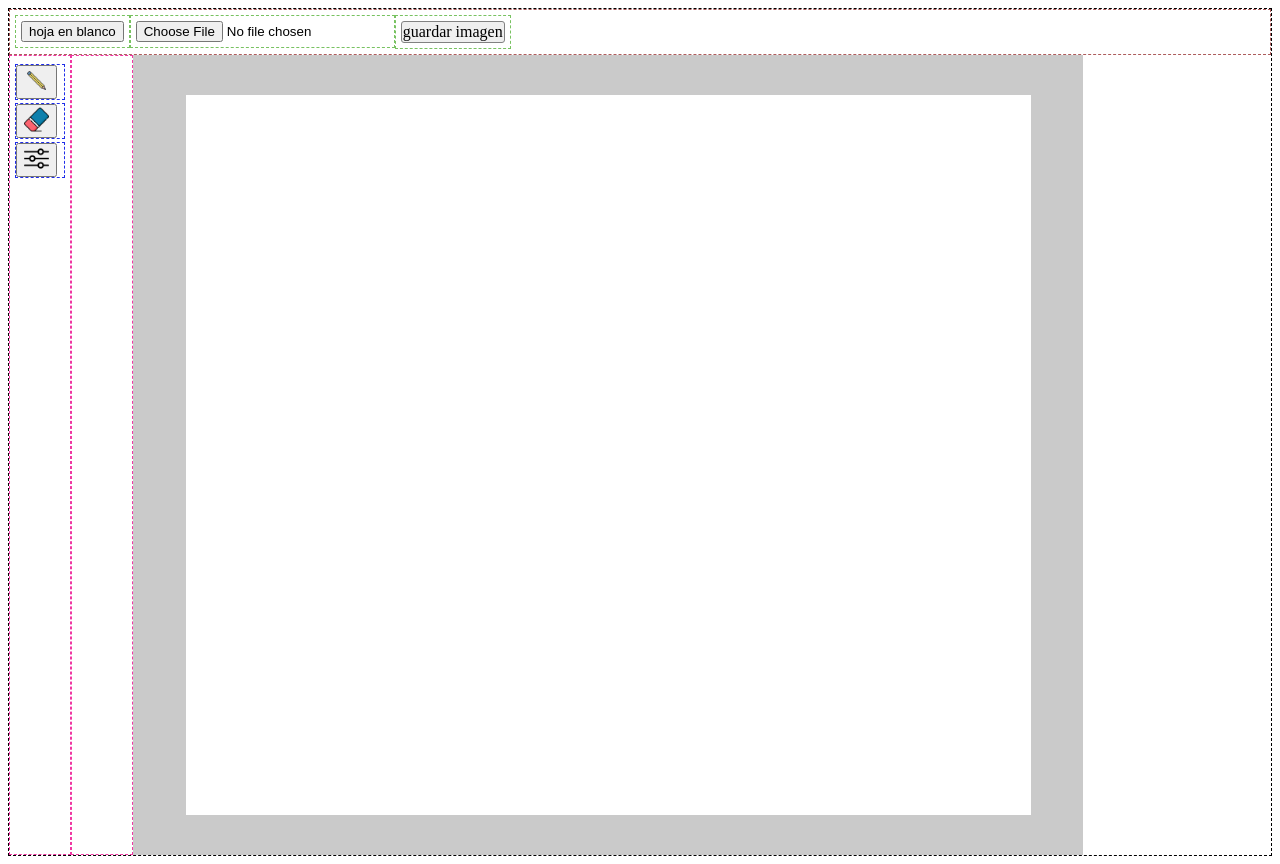
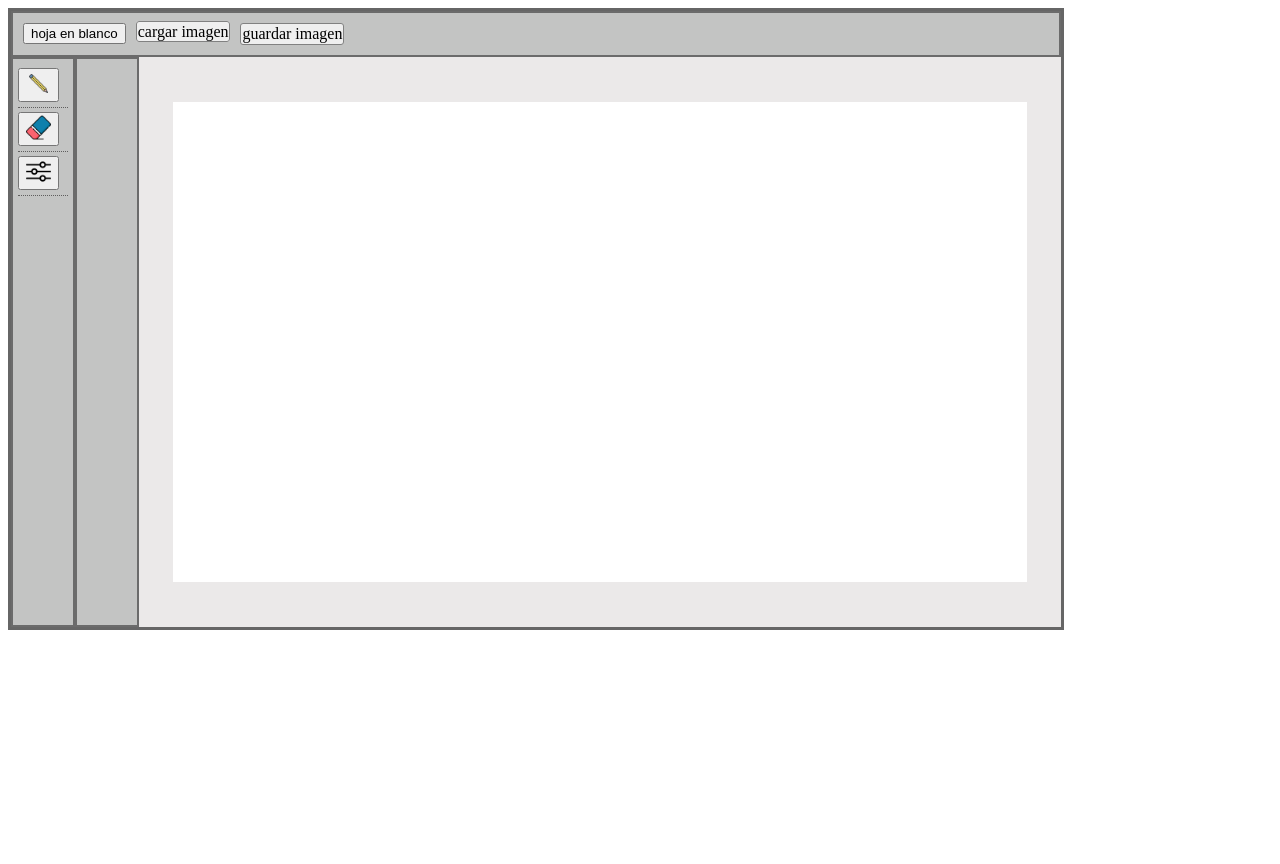
Before and after one commit to agusc92/interface, a plain HTML site: page tp2_entregable/index.html in a window 1280 px wide. After the commit the page ends 800 px from the top, so only its background shows below. Drawn offline with Linux system fonts and the light colour scheme.

Commit message:
realizado el estilo del paint

```diff
--- a/tp2_entregable/EscritorHtml.js
+++ b/tp2_entregable/EscritorHtml.js
@@ -14,7 +14,7 @@ class EscritorHtml{
     elemento.innerHTML = '<li><button value="monoCromo"><img src="./assets/mono-cromo.png"></button></li>';
     elemento.innerHTML += '<li><button value="negativo"><img src="./assets/negativo.png"></button></li>';
     elemento.innerHTML += '<li><button value="sepia"><img src="./assets/sepia.png"></button></li>';
-    elemento.innerHTML += '<li><button value="brillo"><img src="./assets/brillo.png"></button><input type="number" value=100 id="brillo"></li>';
+    elemento.innerHTML += '<li><button value="brillo"><img src="./assets/brillo.png"></button><input type="range" value=100 id="brillo" min="0" max="200"></li>';
     elemento.innerHTML += '<li><button value="blur"><img src="./assets/blur.png"></button></li>';
     elemento.innerHTML += '<li><button value="saturacion"><img src="./assets/saturacion.png"></button></li>';
     elemento.innerHTML += '<li><button value="detectBordes"><img src="./assets/borde.png"></button></li>';
--- a/tp2_entregable/estilos/estilos.scss
+++ b/tp2_entregable/estilos/estilos.scss
@@ -1,5 +1,11 @@
 body{
 
+}
+button, .falsoBoton{
+    &:hover{
+        background-color: rgb(168, 168, 168);
+        cursor: pointer;
+    }
 }
 ul{
     list-style: none;
@@ -11,31 +17,39 @@ ul{
 main{
     display: flex;
     flex-direction: column;
-    border: 1px dashed black;
+    border: 3px solid rgb(102, 102, 102);
+    max-width: 1050px;
+    background-color: rgb(195, 196, 195);
     div{
         display: flex;
-        height:800px;
+        height:570px;
 
 
         ul{
-            border: 1px dashed rgb(240, 55, 163);
+            border: 2px solid rgb(107, 107, 107);
             width: 50px;
 
         }
 
         li{
-            border: 1px dashed rgb(31, 45, 233);
-            margin-top: 3px;
+            border-bottom: 1px dotted rgb(95, 94, 94);
+            margin: 2px 0 2px 0;
+
+            button{
+                margin: 2px 0 5px 0;
+            }
             input{
                 width: 40px;
+                margin-bottom: 5px;
             }
 
             input[type=range] {
                 writing-mode: vertical-lr;
                 direction: rtl;
-                // appearance: slider-vertical;
+                height: 65px;
                 width: 16px;
                 vertical-align: bottom;
+
             }
             img{
                 width: 25px;
@@ -46,7 +60,7 @@ main{
             justify-content: center;
             align-items: center;
             width: 950px;
-            background-color: rgb(202, 202, 202);
+            background-color: rgb(235, 233, 233);
 
         }
     }
@@ -56,23 +70,30 @@ main{
     padding: 5px;
     margin: 0;
     display: flex;
-    border: 1px dashed rgb(173, 92, 92);
+    border: 2px solid rgb(107, 107, 107);
     height: fit-content;
     width:auto;
     li{
-        border: 1px dashed rgb(120, 194, 97);
+
         height: fit-content;
         padding: 5px;
-        div{
+        div,label{
             height: fit-content;
             background-color: rgb(239, 239, 239);
             border: 1px solid rgb(129, 129, 129);
             border-radius: 3px;
             padding: 1px;
         }
+        label{
+            padding: 1px;
+        }
         a{
             color: black;
             text-decoration: none;
         }
+        input[type=file]{
+            display: none;
+        }
+
     }
 }
--- a/tp2_entregable/index.html
+++ b/tp2_entregable/index.html
@@ -11,8 +11,8 @@
 
         <ul class="menu">
             <li><button id="hojaBlanca">hoja en blanco</button></li>
-            <li><input type="file" id="btnCargar"></li>
-            <li><div><a href="" id="btnGuardar" download="mi_imagen.png">guardar imagen</a></div></li>
+            <li><label for="btnCargar" class="falsoBoton">cargar imagen</label ><input type="file" id="btnCargar"></li>
+            <li><div class="falsoBoton"><a href="" id="btnGuardar" download="mi_imagen.png">guardar imagen</a></div></li>
         </ul>
         <div class="aplicacion" id="aplicacion">
             <div class="herramientas" id="herramientas">
@@ -27,7 +27,7 @@
                 </ul>
             </div>
             <div class="contnedorCanva" id="contenedorDeCanva" class="contenedorCanvas">
-                <canvas width="845" height=" 720"></canvas>
+                <canvas width="854" height=" 480"></canvas>
             </div>
         </div>
 
```
Also changed, not shown: tp2_entregable/estilos/estilos.css, 1 other file.
